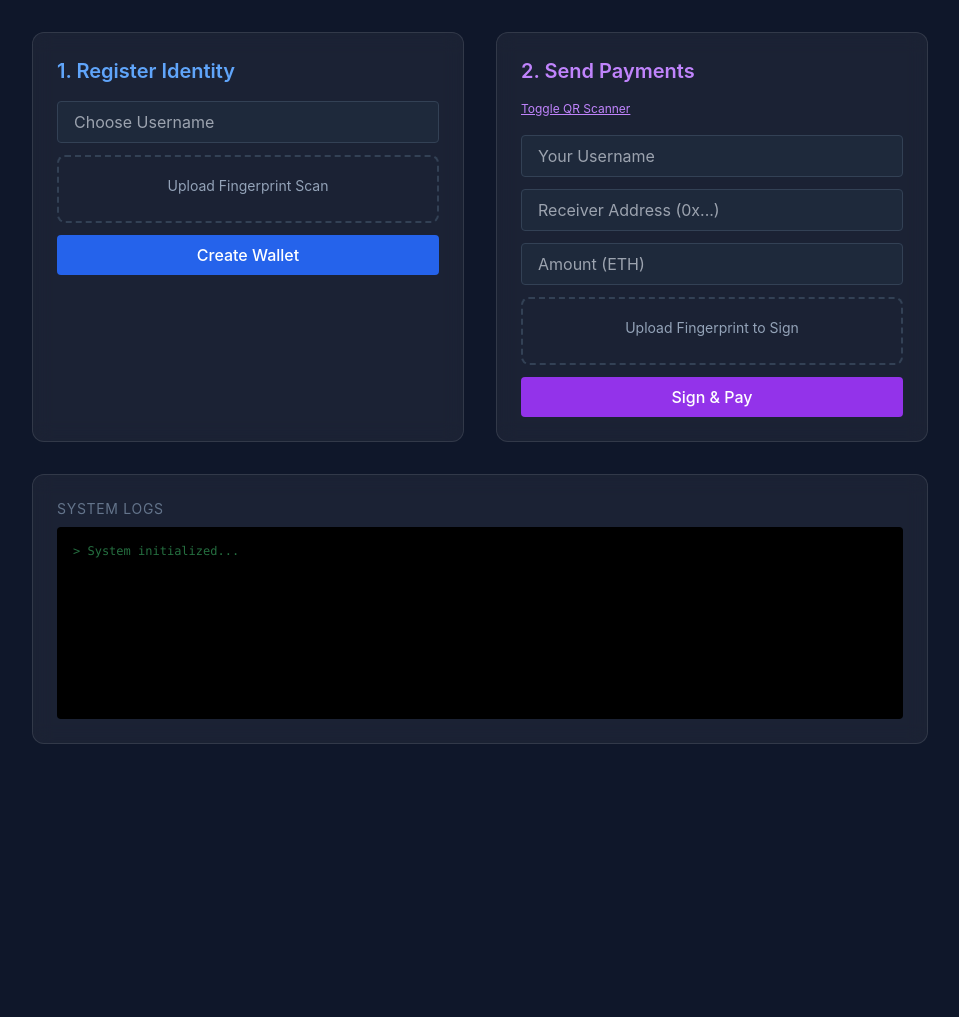
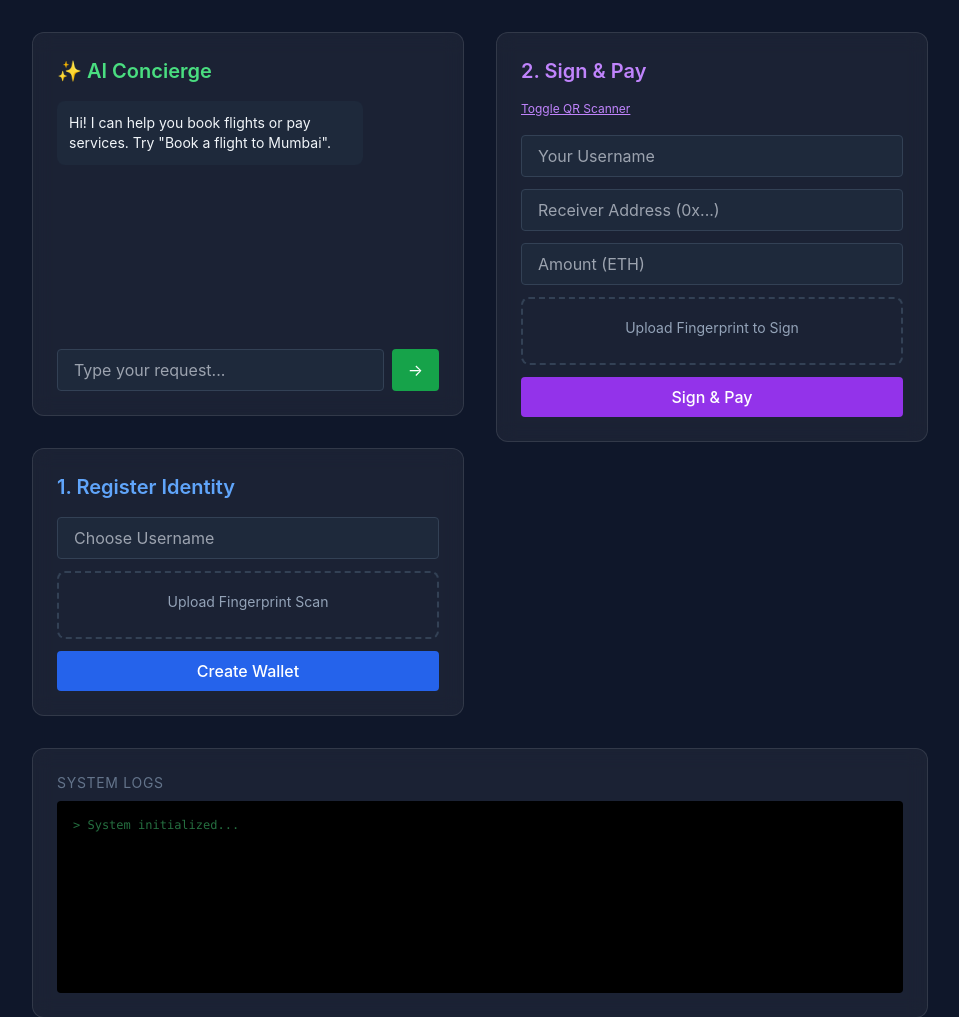
Before and after one commit to anmol-singh-tf/KTJ-OnRamp, a Flask app: page / in a window 1280 px wide. Shown: the part 144-1161 px from the top of the page, without its empty margins (160-1119 px from the left). Before the commit the page ends 888 px from the top, so only its background shows below. Run offline with Flask 3, Linux system fonts and the light colour scheme; some libraries are stand-ins or nearby versions.

Commit message:
added-agentic-ai-backend-support

````diff
--- /dev/null
+++ b/agent_service.py
@@ -0,0 +1,105 @@
+from langchain_google_genai import ChatGoogleGenerativeAI
+from langchain_core.tools import tool
+from langchain_core.prompts import ChatPromptTemplate, MessagesPlaceholder
+from dotenv import load_dotenv
+import os
+import json
+import random
+
+load_dotenv()
+
+# Initialize Gemini
+llm = ChatGoogleGenerativeAI(model="gemini-1.5-flash", temperature=0)
+
+# Mock Tool
+@tool
+def search_flights(source: str, destination: str):
+    """
+    Searches for flights between a source and destination.
+    Returns flight details including price in ETH and a receiver address.
+    """
+    # Mock Logic
+    airlines = ["Indigo", "Air India", "Emirates", "Vistara"]
+    airline = random.choice(airlines)
+    price = round(random.uniform(0.0001, 0.001), 5) # Reasonable testnet amount
+
+    # Needs to return a valid ETH address for the wallet to use
+    # Using a hardcoded demo address or generating a random one
+    # This is "Airline's Wallet"
+    receiver_address = "0x71C7656EC7ab88b098defB751B7401B5f6d8976F"
+
+    return {
+        "airline": airline,
+        "flight_no": f"{airline[:2].upper()}{random.randint(100, 999)}",
+        "price_eth": price,
+        "receiver_address": receiver_address,
+        "status": "Available"
+    }
+
+# Agent Setup
+# Using a simpler structure to avoid 'create_tool_calling_agent' import issues if version mismatch
+# We will use the llm with bound tools directly if possible, but keeping it simple for langchain api.
+# Let's try create_json_chat_agent or just binding tools manually.
+
+tools = [search_flights]
+llm_with_tools = llm.bind_tools(tools)
+
+from langchain_core.messages import HumanMessage, SystemMessage
+
+def run_agent(user_input):
+    try:
+        # Direct invocation with tools
+        messages = [
+            SystemMessage(content="""You are a helpful booking assistant for a Crypto Wallet.
+            You have access to tools to find flights.
+
+            CRITICAL OUTPUT RULE:
+            After you have the information you need (or if no tool is needed), you MUST return your final response as a RAW JSON string with exactly two keys:
+            1. "text": A friendly summary of what you found.
+            2. "auto_fill": A string or object containing "receiver" and "amount". If no transaction is needed, return null.
+
+            Do NOT output markdown code blocks. Just the JSON string.
+            """),
+            HumanMessage(content=user_input)
+        ]
+
+        # 1. Let the model choose to call a tool
+        ai_msg = llm_with_tools.invoke(messages)
+
+        # 2. If tool call
+        if ai_msg.tool_calls:
+            messages.append(ai_msg)
+            for tool_call in ai_msg.tool_calls:
+                if tool_call["name"] == "search_flights":
+                    tool_output = search_flights.invoke(tool_call["args"])
+                    from langchain_core.messages import ToolMessage
+                    messages.append(ToolMessage(content=str(tool_output), tool_call_id=tool_call["id"]))
+
+            # 3. Get final response based on tool output
+            final_resp = llm_with_tools.invoke(messages)
+            output_str = final_resp.content
+        else:
+            output_str = ai_msg.content
+
+        # Clean up Markdown if model adds it despite instructions
+        if "```json" in output_str:
+            output_str = output_str.split("```json")[1].split("```")[0].strip()
+        elif "```" in output_str:
+            output_str = output_str.split("```")[1].split("```")[0].strip()
+
+        # Check if it's valid JSON; if so return parsed dict
+        try:
+            parsed = json.loads(output_str)
+            return parsed
+        except json.JSONDecodeError:
+            # Fallback if model failed slightly
+            return {
+                "text": output_str,
+                "auto_fill": None
+            }
+
+    except Exception as e:
+        return {
+            "text": f"Agent Error: {str(e)}",
+            "auto_fill": None
+        }
--- a/app.py
+++ b/app.py
@@ -5,6 +5,7 @@
 import biometrics
 from eth_account import Account
 import secrets
+import agent_service
 
 app = Flask(__name__)
 app.config['UPLOAD_FOLDER'] = 'uploads'
@@ -17,6 +18,17 @@
 @app.route('/')
 def index():
     return render_template('index.html')
+
+@app.route('/agent/chat', methods=['POST'])
+def agent_chat():
+    data = request.json
+    user_message = data.get('message')
+    if not user_message:
+        return jsonify({'error': 'No message provided'}), 400
+
+    # Call the Agent
+    response_data = agent_service.run_agent(user_message)
+    return jsonify(response_data)
 
 @app.route('/register', methods=['POST'])
 def register():
--- a/requirements.txt
+++ b/requirements.txt
@@ -4,3 +4,6 @@
 fuzzy_extractor
 eth-account
 numpy
+langchain-google-genai
+langchain
+python-dotenv
--- a/templates/index.html
+++ b/templates/index.html
@@ -29,6 +29,26 @@
         <!-- Main Grid -->
         <div class="grid md:grid-cols-2 gap-8">
 
+            <!-- Left Col: Chat & Register -->
+            <div class="space-y-8">
+                 <!-- AI Chat Card -->
+                <div class="glass rounded-xl p-6 h-96 flex flex-col">
+                    <h2 class="text-xl font-semibold text-green-400 mb-4">✨ AI Concierge</h2>
+                    <div id="chat-history" class="flex-1 overflow-y-auto space-y-3 mb-4 text-sm scrollbar-hide">
+                        <div class="bg-slate-800 p-3 rounded-lg w-fit max-w-[80%]">
+                            Hi! I can help you book flights or pay services. Try "Book a flight to Mumbai".
+                        </div>
+                    </div>
+                    <div class="flex gap-2">
+                        <input type="text" id="user-input" placeholder="Type your request..."
+                               class="flex-1 bg-slate-800 border border-slate-700 rounded px-4 py-2 focus:outline-none focus:border-green-500"
+                               onkeypress="if(event.key === 'Enter') sendChat()">
+                        <button onclick="sendChat()" class="bg-green-600 hover:bg-green-700 text-white px-4 py-2 rounded">
+                            →
+                        </button>
+                    </div>
+                </div>
+
                 <!-- Register Card -->
                 <div class="glass rounded-xl p-6 space-y-4">
                     <h2 class="text-xl font-semibold text-blue-400">1. Register Identity</h2>
@@ -50,10 +70,11 @@
                         </button>
                     </div>
                 </div>
+            </div>
 
-            <!-- Pay Card -->
-            <div class="glass rounded-xl p-6 space-y-4">
-                <h2 class="text-xl font-semibold text-purple-400">2. Send Payments</h2>
+            <!-- Right Col: Pay Card -->
+            <div class="glass rounded-xl p-6 space-y-4 h-fit">
+                <h2 class="text-xl font-semibold text-purple-400">2. Sign & Pay</h2>
 
                 <!-- QR Scanner Area -->
                 <div id="qr-reader" class="rounded overflow-hidden w-full h-48 bg-black mb-4 hidden"></div>
@@ -136,6 +157,75 @@
             }
         }
 
+        // Chat Logic
+        async function sendChat() {
+            const input = document.getElementById('user-input');
+            const msg = input.value;
+            if (!msg) return;
+
+            // Add User Message
+            const history = document.getElementById('chat-history');
+            const userDiv = document.createElement('div');
+            userDiv.className = "bg-blue-900 p-3 rounded-lg w-fit max-w-[80%] ml-auto text-right";
+            userDiv.textContent = msg;
+            history.appendChild(userDiv);
+
+            input.value = '';
+            input.disabled = true;
+
+            // Add Loading
+            const loadingDiv = document.createElement('div');
+            loadingDiv.className = "text-xs text-slate-500 animate-pulse";
+            loadingDiv.textContent = "Agent thinking...";
+            history.appendChild(loadingDiv);
+            history.scrollTop = history.scrollHeight;
+
+            try {
+                const res = await fetch('/agent/chat', {
+                    method: 'POST',
+                    headers: {'Content-Type': 'application/json'},
+                    body: JSON.stringify({message: msg})
+                });
+                const data = await res.json();
+
+                history.removeChild(loadingDiv);
+
+                // Add Agent Message
+                const agentDiv = document.createElement('div');
+                agentDiv.className = "bg-slate-800 p-3 rounded-lg w-fit max-w-[80%]";
+                agentDiv.textContent = data.text || "I'm not sure, try again.";
+                history.appendChild(agentDiv);
+
+                // MAGIC: Auto Fill
+                if (data.auto_fill) {
+                    const receiverInput = document.getElementById('pay-receiver');
+                    const amountInput = document.getElementById('pay-amount');
+
+                    receiverInput.value = data.auto_fill.receiver;
+                    amountInput.value = data.auto_fill.amount;
+
+                    // Flash Effect
+                    receiverInput.classList.add('border-green-500', 'bg-green-900/20');
+                    amountInput.classList.add('border-green-500', 'bg-green-900/20');
+                    setTimeout(() => {
+                        receiverInput.classList.remove('border-green-500', 'bg-green-900/20');
+                        amountInput.classList.remove('border-green-500', 'bg-green-900/20');
+                    }, 2000);
+
+                    log('✨ Agent auto-filled payment details! Please confirm with biometrics.');
+                }
+
+                history.scrollTop = history.scrollHeight;
+
+            } catch (e) {
+                history.removeChild(loadingDiv);
+                log(`Agent Error: ${e.message}`);
+            } finally {
+                input.disabled = false;
+                input.focus();
+            }
+        }
+
         // API Calls
         async function register() {
             const username = document.getElementById('reg-username').value;
````
Also changed, not shown: test_agent.py (added, +22 -0 lines), README.md. Lines whose indentation alone changed are shown as unchanged.
